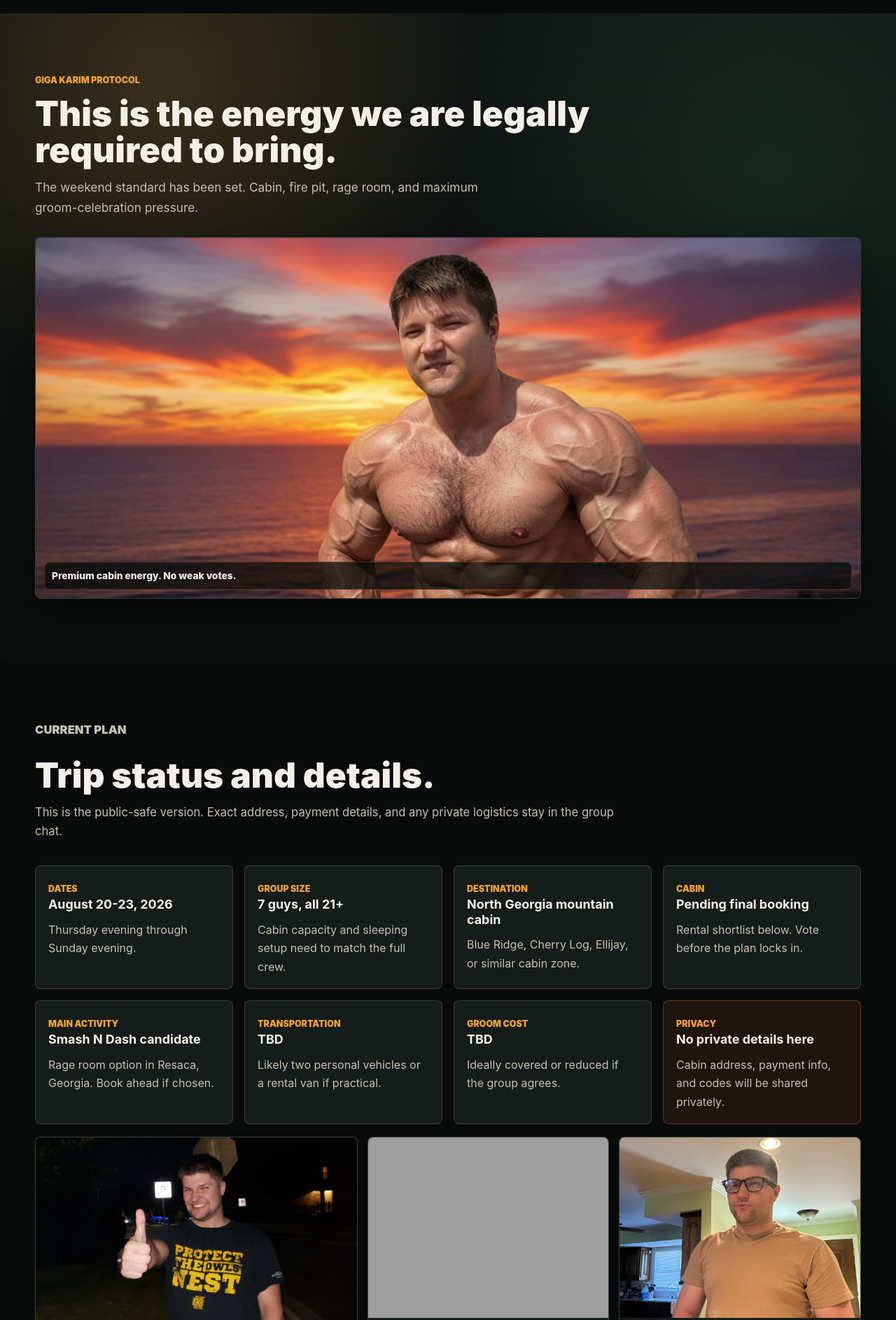
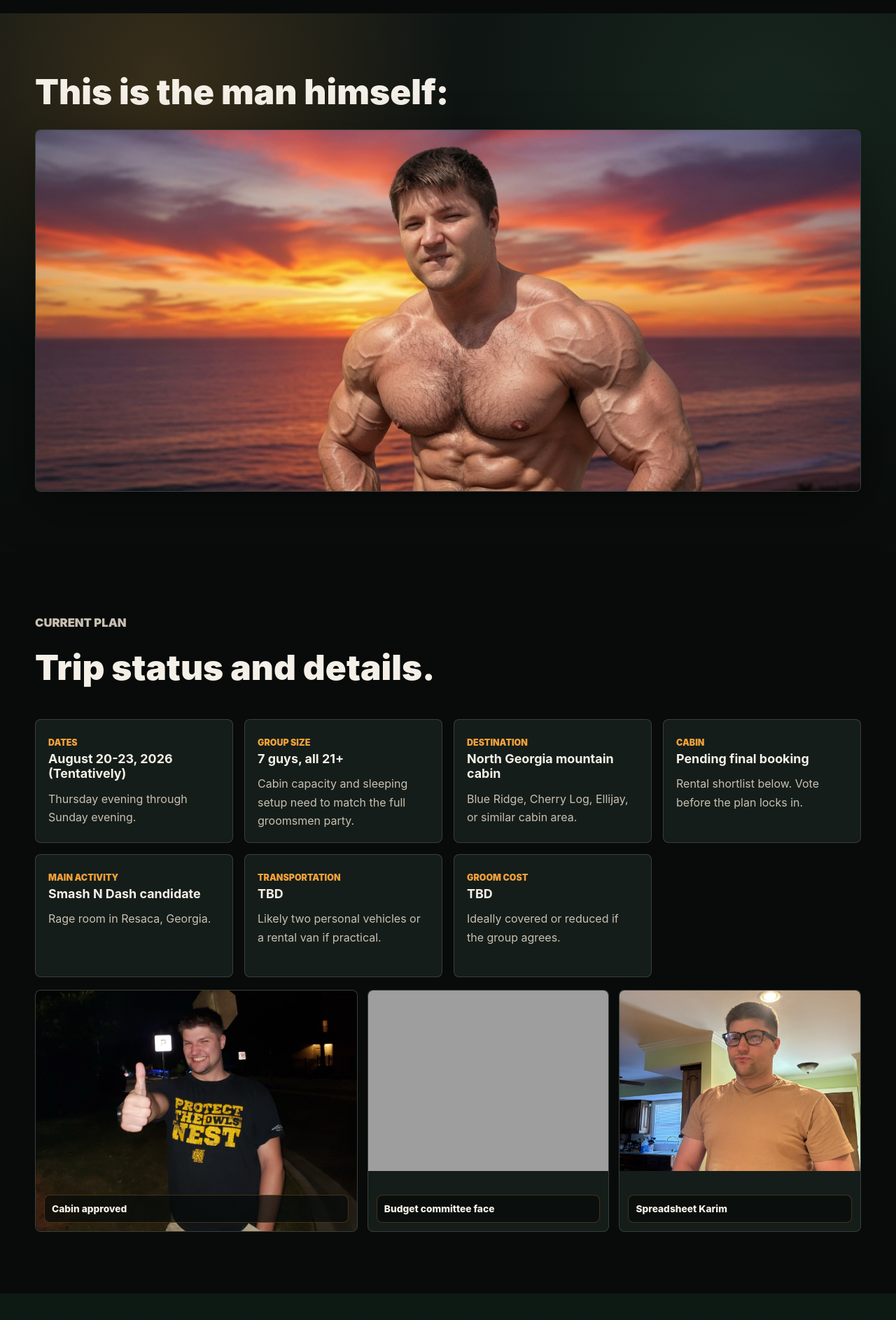
Before and after one commit to karims-last-ride/the-plan, a plain HTML site: page index.html in a window 1280 px wide. Shown: the part 1360-3247 px from the top of the page at 70% size. Drawn offline with Linux system fonts and the light colour scheme; grey boxes are pictures that could not be loaded.

Commit message:
Refine Karim hero and poll embed

```diff
--- a/index.html
+++ b/index.html
@@ -150,19 +150,13 @@
       <section class="giga-section" id="giga-karim" aria-labelledby="giga-title">
         <div class="container">
           <div class="giga-copy">
-            <p class="eyebrow">Giga Karim Protocol</p>
-            <h2 id="giga-title">This is the energy we are legally required to bring.</h2>
-            <p>
-              The weekend standard has been set. Cabin, fire pit, rage room, and
-              maximum groom-celebration pressure.
-            </p>
+            <h2 id="giga-title">This is the man himself:</h2>
           </div>
           <figure class="giga-frame">
             <img
               src="assets/img/gigakarim.jpg"
-              alt="Absurdly heroic edited image of Karim at sunset."
+              alt="Absurdly hot image of Karim at sunset."
             >
-            <figcaption>Premium cabin energy. No weak votes.</figcaption>
           </figure>
         </div>
       </section>
@@ -173,26 +167,24 @@
             <p class="eyebrow">Current Plan</p>
             <h2 id="details-title">Trip status and details.</h2>
             <p>
-              This is the public-safe version. Exact address, payment details, and
-              any private logistics stay in the group chat.
             </p>
           </div>
 
           <div class="status-grid">
             <article class="status-card">
               <span class="status-label">Dates</span>
-              <strong>August 20-23, 2026</strong>
+              <strong>August 20-23, 2026 (Tentatively)</strong>
               <p>Thursday evening through Sunday evening.</p>
             </article>
             <article class="status-card">
               <span class="status-label">Group Size</span>
               <strong>7 guys, all 21+</strong>
-              <p>Cabin capacity and sleeping setup need to match the full crew.</p>
+              <p>Cabin capacity and sleeping setup need to match the full groomsmen party.</p>
             </article>
             <article class="status-card">
               <span class="status-label">Destination</span>
               <strong>North Georgia mountain cabin</strong>
-              <p>Blue Ridge, Cherry Log, Ellijay, or similar cabin zone.</p>
+              <p>Blue Ridge, Cherry Log, Ellijay, or similar cabin area.</p>
             </article>
             <article class="status-card">
               <span class="status-label">Cabin</span>
@@ -202,7 +194,7 @@
             <article class="status-card">
               <span class="status-label">Main Activity</span>
               <strong>Smash N Dash candidate</strong>
-              <p>Rage room option in Resaca, Georgia. Book ahead if chosen.</p>
+              <p>Rage room in Resaca, Georgia.</p>
             </article>
             <article class="status-card">
               <span class="status-label">Transportation</span>
@@ -213,11 +205,6 @@
               <span class="status-label">Groom Cost</span>
               <strong>TBD</strong>
               <p>Ideally covered or reduced if the group agrees.</p>
-            </article>
-            <article class="status-card alert-card">
-              <span class="status-label">Privacy</span>
-              <strong>No private details here</strong>
-              <p>Cabin address, payment info, and codes will be shared privately.</p>
             </article>
           </div>
 
@@ -263,23 +250,15 @@
               </div>
             </div>
 
-            <div class="form-shell" aria-label="Google Form placeholder">
-              <!-- Mason: Replace this placeholder with the Google Form embed iframe.
-                1. In Google Forms, click Send.
-                2. Choose the embed icon.
-                3. Copy the iframe code.
-                4. Paste it below, replacing the .form-placeholder div.
-
-                Example:
+            <div class="form-shell" aria-label="Google Form">
                 <iframe
-                  src="https://docs.google.com/forms/d/e/YOUR_FORM_ID/viewform?embedded=true"
+                  src="https://forms.gle/dxd1qtvonkkvdfr49/viewform?embedded=true"
                   width="640"
                   height="900"
                   frameborder="0"
                   marginheight="0"
                   marginwidth="0"
                 >Loading...</iframe>
-              -->
               <div class="form-placeholder">
                 <p class="placeholder-kicker">Planning poll is live</p>
                 <p>
@@ -296,7 +275,7 @@
               >
                 Open Planning Poll
               </a>
-              <p class="tiny-note">Google Form opens in a new tab. Embedded form iframe can be added here later.</p>
+              <p class="tiny-note">Google Form opens in a new tab.</p>
             </div>
           </div>
 
```
